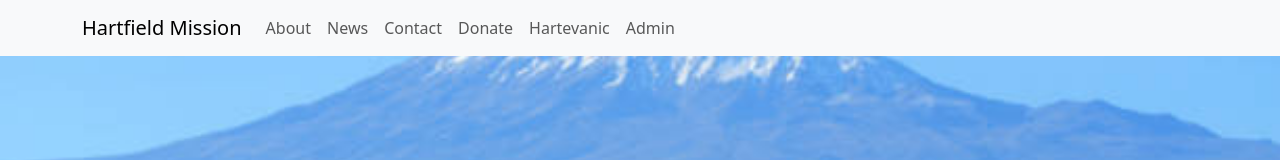
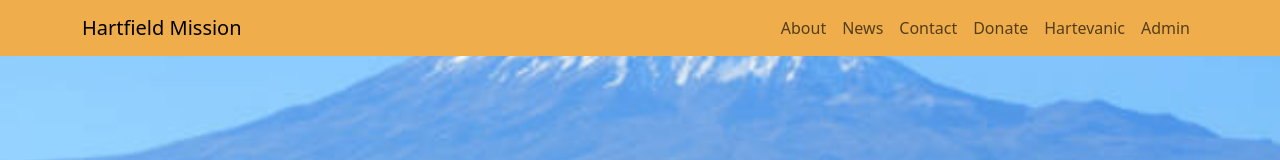
Before and after one commit to StephenHartfield/hartfield-mission, a React (Create React App) app: page /news in a window 1280 px wide. Shown: the top 160 px of the page. Built offline with nearby package versions, Linux system fonts and the light colour scheme; no server answers.

Commit message:
started css for navigation, small changes to news page

```diff
--- /dev/null
+++ b/src/components/Navigation.css
@@ -0,0 +1,6 @@
+.navigation {
+    width: 100%;
+    display: flex;
+    align-items: flex-end;
+    background-color:#EFAE4B;
+}
--- a/src/components/Navigation.js
+++ b/src/components/Navigation.js
@@ -2,10 +2,11 @@ import Container from 'react-bootstrap/Container';
 import Nav from 'react-bootstrap/Nav';
 import Navbar from 'react-bootstrap/Navbar';
 import Image from 'react-bootstrap/Image';
+import './Navigation.css';
 
 function Navigation({user}) {
   return (
-    <Navbar expand="lg" className="bg-body-tertiary">
+    <Navbar expand="lg" className="navigation">
       <Container>
       <style>
 
@@ -13,7 +14,7 @@ function Navigation({user}) {
         <Navbar.Brand href="/">Hartfield Mission</Navbar.Brand>
         <Navbar.Toggle aria-controls="basic-navbar-nav" />
         <Navbar.Collapse id="basic-navbar-nav">
-          <Nav className="me-auto">
+          <Nav className="ms-auto mb-2 mb-lg-0">
             <Nav.Link href="/about">About</Nav.Link>
             <Nav.Link href="/news">News</Nav.Link>
             <Nav.Link href="/contact">Contact</Nav.Link>
--- a/src/routes/News.js
+++ b/src/routes/News.js
@@ -77,8 +77,7 @@ function News({ user, storagePath }) {
         })
         setNewsData(withImages);
     }
-
-    useEffect(async () => {
+    const initialize = async () => {
         const listRef = await ref(storage, (storagePath + 'postImages'));
         const res = await listAll(listRef);
         const imageArr = await res.items.map(async item => {
@@ -87,6 +86,9 @@ function News({ user, storagePath }) {
         })
         const images = await Promise.all( imageArr );
         await fetchData( images );
+    }
+    useEffect( () => {
+        initialize();
     }, [])
 
     const addTextArea = () => {
@@ -112,6 +114,10 @@ function News({ user, storagePath }) {
         setImageToUpload(fileReadied);
         setImgUrl(URL.createObjectURL(event.target.files[0]));
     };
+
+    const editPost = (post) => {
+        console.log(post);
+    }
 
 
     return (
@@ -168,7 +174,7 @@ function News({ user, storagePath }) {
                                 <img src={g.image} width="100%" height="100%"></img>
                             </div>
                         </div>
-                        <button type="button">Edit Post</button>
+                        <button type="button" onClick={() => editPost(g)}>Edit Post</button>
                         <button type="button">Remove Post</button>
                     </p>
                 )
```
